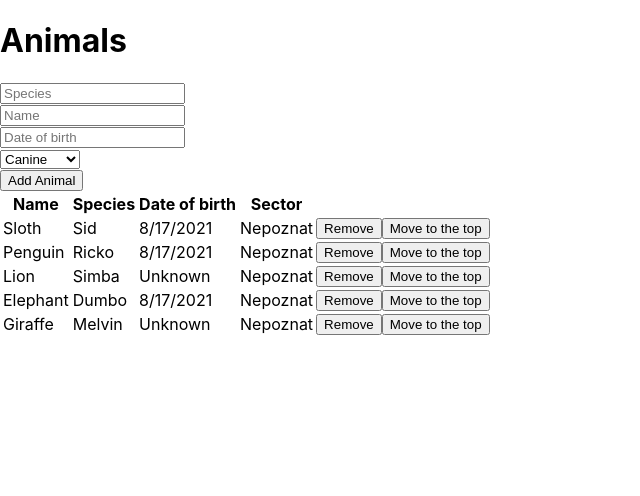
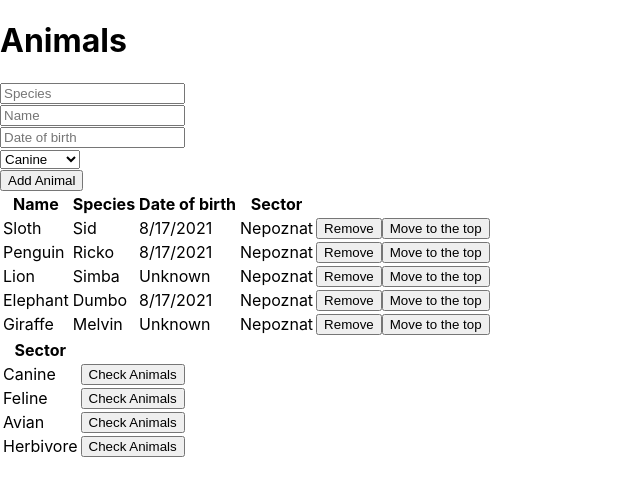
Before and after one commit to Dalibor989/zoo, a React (Create React App) app: page / in a window 1280 px wide. Shown: the top 496 px of the page, without its empty margins (0-640 px from the left). Built offline with nearby package versions, Linux system fonts and the light colour scheme.

Commit message:
zadatak 7

```diff
--- a/src/App.js
+++ b/src/App.js
@@ -74,6 +74,12 @@ function AnimalList() {
     })
   }
 
+  const checkAnimals = (sector) => {
+    const animalsInSector = animals.filter((animal) => animal.sector === sector)
+
+    alert(JSON.stringify(animalsInSector))
+  }
+
   return (
     <div>
       <h1>Animals</h1>
@@ -117,6 +123,20 @@ function AnimalList() {
           </tr>
         ))}
       </table>
+
+      <table>
+        <tr>
+          <th>
+            Sector
+          </th>
+        </tr>
+        {sectors.map((sector, index) => (
+          <tr key={index}>
+            <td >{sector}</td>
+            <button onClick={() => checkAnimals(sector)}>Check Animals</button>
+          </tr>
+        ))}
+      </table>
       </div>
     </div>
   )
```
